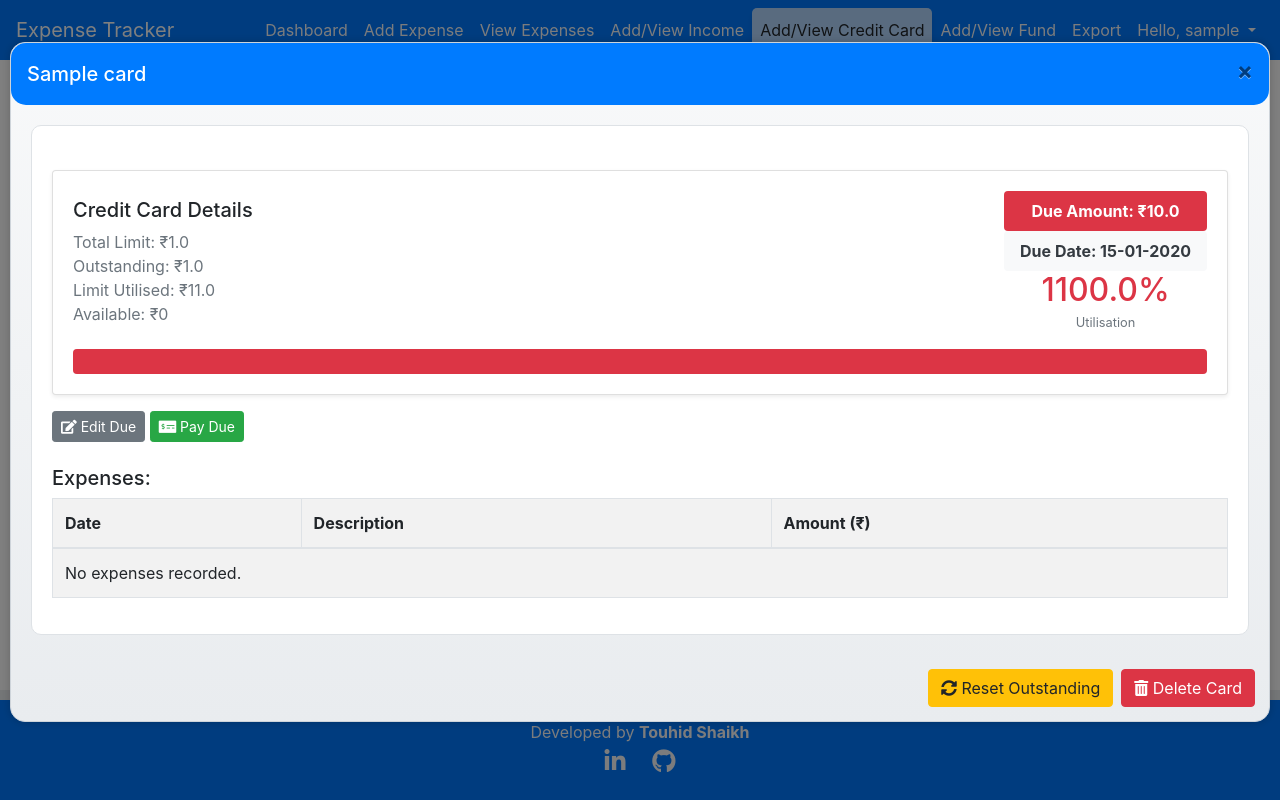
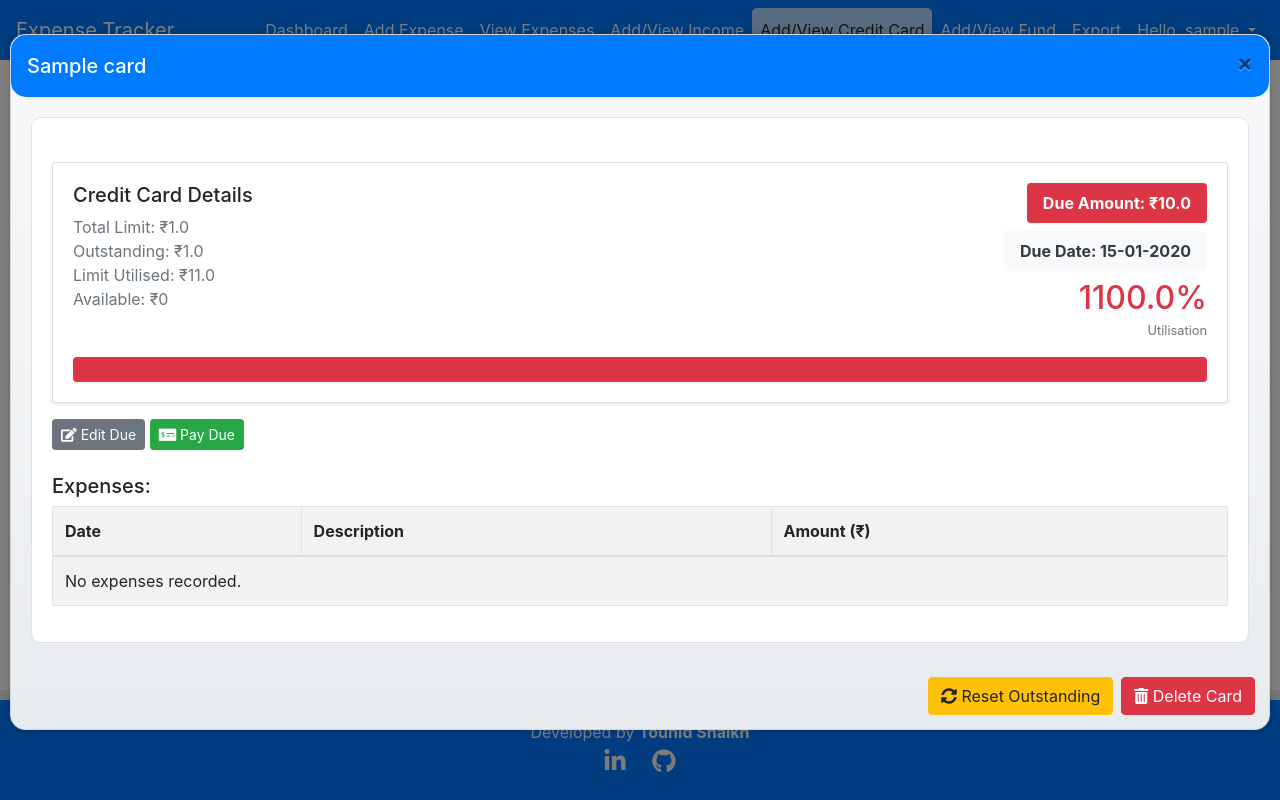
Before and after one commit to tauhidalam/expense-tracker-in1, a Flask app: page /add_credit_card in a window 1280 px wide, after a click that opens the changed part. Run offline with Flask 3, Linux system fonts and the light colour scheme; a user stored in the database is signed in; tables that the repository leaves empty hold one stand-in row (values such as "Sample post"); some libraries are stand-ins or nearby versions.

Commit message:
Modified credit card model with dynamic view

```diff
--- a/templates/add_credit_card.html
+++ b/templates/add_credit_card.html
@@ -65,38 +65,41 @@
                     <!-- Credit Limit Utilization Section -->
                     <div class="card mt-4 shadow-sm">
                         <div class="card-body">
-                            <div class="d-flex justify-content-between align-items-center">
-                                <!-- Left Section -->
-                                <div>
+                            <div class="row">
+                                <!-- Left Section: Limit Details -->
+                                <div class="col-md-6 col-sm-12 mb-3">
                                     <h5 class="card-title mb-2">Credit Card Details</h5>
                                     {% set utilized = (card.due_amount or 0) + card.outstanding %}
                                     {% set utilization = (utilized / card.credit_limit * 100) if card.credit_limit > 0 else 0 %}
                                     <p class="text-muted mb-0">
                                         Total Limit: ₹{{ card.credit_limit }} <br>
-                                        Outstanding: ₹{{ card.outstanding }} <br>
+                                        Outstanding: ₹{{ card.outstanding }}<br>
                                         Limit Utilised: ₹{{ utilized }} <br>
                                         Available: ₹{{ card.credit_limit - utilized if card.credit_limit > utilized else 0 }}
                                     </p>
                                 </div>
-                                <!-- Right Section -->
-                                <div class="text-center">
+                                <!-- Right Section: Utilization and Due Details -->
+                                <div class="col-md-6 col-sm-12 d-flex flex-column align-items-md-end align-items-start">
                                     <!-- Due Amount -->
-                                    <p class="font-weight-bold px-3 py-2 rounded
+                                    <p class="font-weight-bold px-3 py-2 rounded mb-2
                                         {% if card.due_amount and card.due_amount > 0 %} text-white bg-danger
                                         {% else %} text-dark bg-light {% endif %}">
                                         Due Amount: ₹{{ card.due_amount or 'N/A' }}
                                     </p>
                                     <!-- Due Date -->
-                                    <p class="font-weight-bold text-dark bg-light px-3 py-2 rounded">
+                                    <p class="font-weight-bold text-dark bg-light px-3 py-2 rounded mb-2">
                                         Due Date: {{ card.due_date.strftime('%d-%m-%Y') if card.due_date else 'N/A' }}
                                     </p>
                                     <!-- Utilization Percentage -->
-                                    <h2 class="{{ 'text-danger' if utilization > 30 else 'text-success' }} mb-0">
-                                        {{ utilization|round(2) }}%
-                                    </h2>
-                                    <small class="text-muted">Utilisation</small>
+                                    <div class="text-right w-100">
+                                        <h2 class="{{ 'text-danger' if utilization > 30 else 'text-success' }} mb-0">
+                                            {{ utilization|round(2) }}%
+                                        </h2>
+                                        <small class="text-muted">Utilisation</small>
+                                    </div>
                                 </div>
                             </div>
+                            <!-- Progress Bar -->
                             <div class="progress mt-3" style="height: 25px;">
                                 <div
                                     class="progress-bar {{ 'bg-danger' if utilization > 30 else 'bg-success' }}"
@@ -180,7 +183,6 @@
         </div>
     </div>
 </div>
-
 
                     </td>
                 </tr>
```
